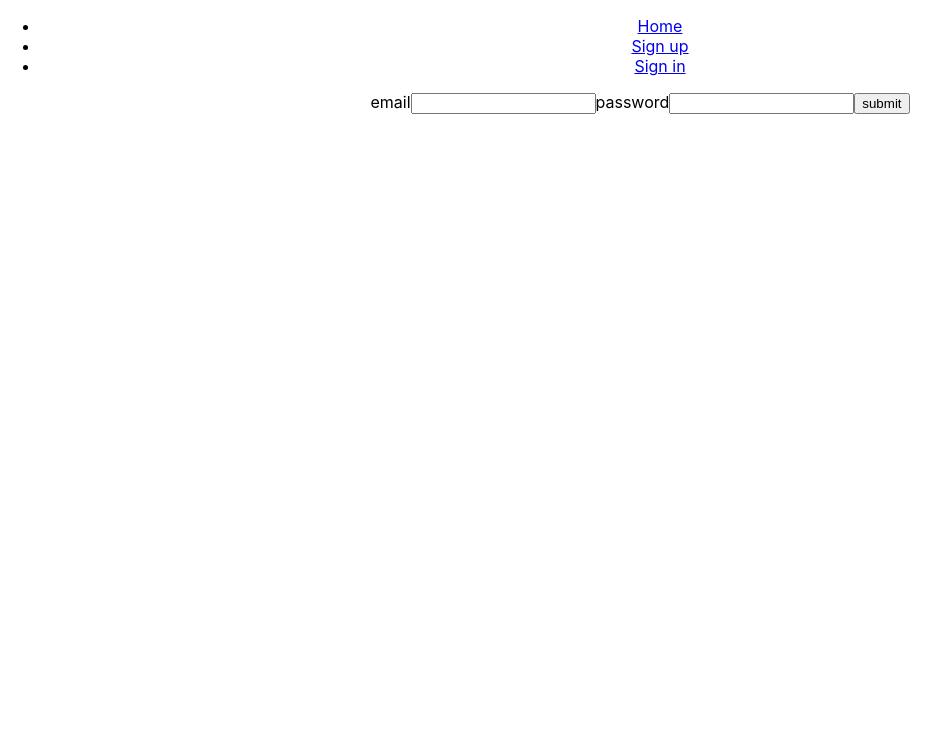
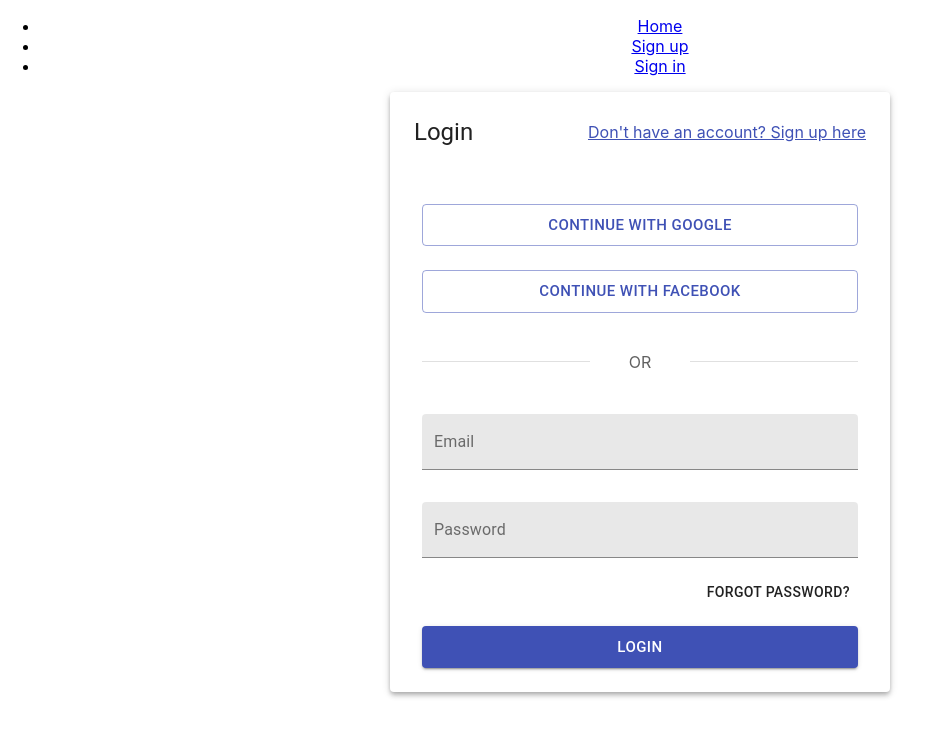
Before and after one commit to crowdsourcemedical/volunteer-database, a React (Create React App) app in the folder frontend/: page /login in a window 1280 px wide. Shown: the top 736 px of the page, without its empty margins (0-950 px from the left). Built offline with nearby package versions, Linux system fonts and the light colour scheme.

Commit message:
Implements the login UI (WIP)

```diff
--- a/frontend/src/pages/login.js
+++ b/frontend/src/pages/login.js
@@ -1,21 +1,118 @@
 import React from 'react';
+import {
+  Card,
+	Divider,
+	Grid,
+	Typography,
+	CardContent,
+	Button,
+	TextField,
+} from '@material-ui/core';
+import { makeStyles } from '@material-ui/core/styles';
 
-const LoginPage = props => {
-	const [email, setEmail] = React.useState("");
-	const [password, setPassword] = React.useState("");
+const useStyles = makeStyles(theme => ({
+	root: {
+		maxWidth: 500,
+		margin: '0 auto',
+	},
+	header: {
+		padding: theme.spacing(3),
+	},
+	signUpLink: {
+		color: theme.palette.primary.main,
+	},
+	content: {
+		padding: theme.spacing(4),
+	},
+	or: {
+		backgroundColor: theme.palette.common.white,
+		margin: '-42px auto 42px',
+		width: '100px',
+		fontSize: '16px',
+		color: theme.palette.grey['700'],
+	},
+	divider: {
+		marginTop: theme.spacing(4),
+		marginBottom: theme.spacing(4),
+	},
+	email: {
+		marginBottom: theme.spacing(4),
+	},
+	loginFacebook: {
+		marginTop: theme.spacing(3),
+		marginBottom: theme.spacing(2),
+	},
+	forgotPassword: {
+		marginTop: theme.spacing(2),
+		marginBottom: theme.spacing(2),
+	}
+}));
 
-	const handleSubmit = (e) => {
-	/* Send a api call in order to recieve a token. Store this token */
+const LoginPage = () => {
+	const classes = useStyles();
+	// const [email, setEmail] = React.useState("");
+	// const [password, setPassword] = React.useState("");
+	//
+	// const handleSubmit = (e) => {
+	// /* Send a api call in order to recieve a token. Store this token */
+	//
+	// }
 
-	}
-	return(
-		<form onSubmit={handleSubmit}>
-			<label>email</label>
-			<input type='email' name='email' value={email} onChange={(e) => setEmail(e.target.value)}></input>
-			<label>password</label>
-			<input type='password' name='password' value={password} onChange={(e) => setPassword(e.target.value)}></input>
-			<input type='submit' value='submit'></input>
-		</form>
+	return (
+		<Card className={classes.root} elevation={4}>
+			<Grid
+				container
+				direction="row"
+				justify="space-between"
+				alignItems="center"
+				className={classes.header}
+			>
+				<Typography variant="h5" component="h2">
+					Login
+				</Typography>
+
+				<a href="#" className={classes.signUpLink}>
+					Don't have an account? Sign up here
+				</a>
+			</Grid>
+
+			<CardContent className={classes.content}>
+				<Grid
+					container
+					direction="column"
+				>
+					<Button variant="outlined" color="primary" size="large">
+						Continue with Google
+					</Button>
+
+					<Button variant="outlined" color="primary" size="large" className={classes.loginFacebook}>
+						Continue with Facebook
+					</Button>
+
+					<Divider className={classes.divider} />
+
+					<div className={classes.or}>
+						OR
+					</div>
+
+					<TextField label="Email" type="email" variant="filled" className={classes.email} />
+					<TextField label="Password" type="password" variant="filled" />
+
+					<Grid
+						container
+						justify="flex-end"
+					>
+						<Button variant="text" className={classes.forgotPassword}>
+							Forgot password?
+						</Button>
+					</Grid>
+
+					<Button color="primary" size="large" variant="contained">
+						Login
+					</Button>
+				</Grid>
+			</CardContent>
+		</Card>
 	)
 }
 
```
